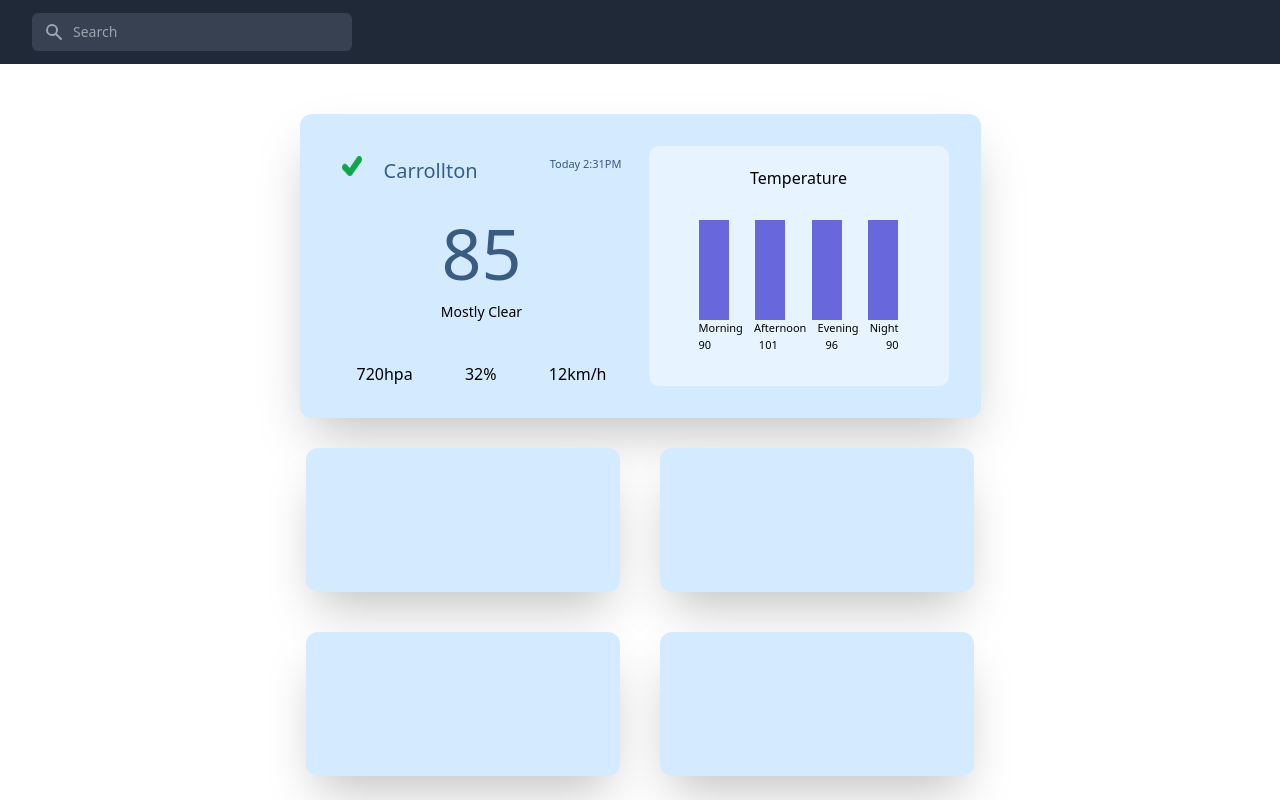
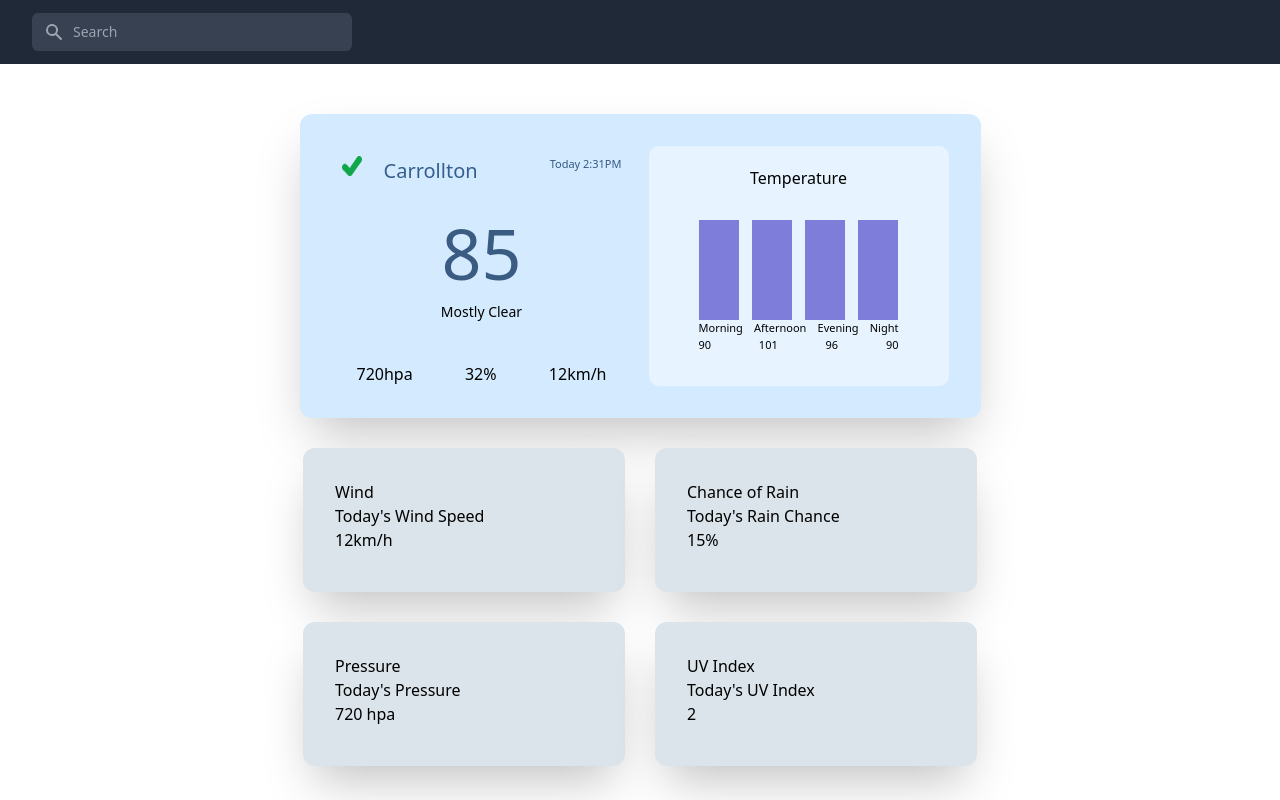
Before and after one commit to William-Kirk/JavaScriptProject, a website: page weather.html in a window 1280 px wide. Drawn offline with Linux system fonts and the light colour scheme.

Commit message:
I kinda finished the ui for the main section, but i have this weird feeling that i dont like it

```diff
--- a/resources/css/index.css
+++ b/resources/css/index.css
@@ -172,3 +172,34 @@ input:focus{
     width:700px;
     height:500px;
 }
+
+.mini-panel{
+    margin:15px;
+    border-radius:12px;
+    background-color:rgb(219, 228, 234);
+    position: relative;
+    display: flex;
+    align-items:center;
+    padding-left: 1rem;
+    padding-right: 1rem;
+    padding-top: 3.5rem;
+    padding-bottom:2rem;
+    --tw-shadow: 0 25px 50px -12px rgb(0 0 0 / 0.25);
+    --tw-shadow-colored: 0 25px 50px -12px var(--tw-shadow-color);
+    box-shadow: var(--tw-ring-offset-shadow, 0 0 #0000), var(--tw-ring-shadow, 0 0 #0000), var(--tw-shadow);
+    padding: 2rem/* 32px */;
+}
+
+.mini-panel-top{
+    margin-top: 30px;
+}
+
+.mini-panel-bottom{
+    margin-bottom:30px;
+}
+
+.temp-col{
+    background-color:rgb(126, 126, 218);
+    height: 100px;
+    width:40px;
+}
--- a/weather.html
+++ b/weather.html
@@ -68,16 +68,16 @@
               <div style="padding:30px 30px;">
                 <ul class="flex justify-between">
                   <li>
-                    <div style="width:30px; height: 100px; background-color:rgb(104, 104, 220);"></div>
+                    <div class="temp-col"></div>
                   </li>
                   <li>
-                    <div style="width:30px; height: 100px; background-color:rgb(104, 104, 220);"></div>
+                    <div class="temp-col"></div>
                   </li>
                   <li>
-                    <div style="width:30px; height: 100px; background-color:rgb(104, 104, 220);"></div>
+                    <div class="temp-col"></div>
                   </li>
                   <li>
-                    <div style="width:30px; height: 100px; background-color:rgb(104, 104, 220);"></div>
+                    <div class="temp-col"></div>
                   </li>
                 </ul>
                 <ul style="font-size: 11px;" class="flex justify-between">
@@ -100,37 +100,57 @@
     </div>
   </div>
 
-  <div style="padding-left:19px;" class="relative z-10" role="dialog" aria-modal="true">
+  <div class="relative z-10" role="dialog" aria-modal="true">
     <div class="flex items-stretch justify-center md:items-center min-h-full text-center md:px-2 lg:px-4">
-      <div style="margin:10px;border-radius:12px;background-color:rgb(212, 235, 255)"
-        class="relative flex items-center px-4 pt-14 pb-8 shadow-2xl sm:px-6 sm:pt-8 md:p-6 lg:p-8">
+      <div class="mini-panel mini-panel-top">
         <div style="margin: 0 auto;" class="flex">
-          <div style="width: 250px; height:80px;" class="">
+          <div style="width: 258px; height:80px;" class="flex">
+            <div style="text-align: start;">
+              <h1>Wind</h1>
+              <h1>Today's Wind Speed</h1>
+              <h1>12km/h</h1>
+            </div>
+
           </div>
         </div>
       </div>
-      <div style="margin:30px; border-radius:12px;background-color:rgb(212, 235, 255)"
-        class="relative flex items-center px-4 pt-14 pb-8 shadow-2xl sm:px-6 sm:pt-8 md:p-6 lg:p-8">
+      <div class="mini-panel mini-panel-top">
         <div style="margin: 0 auto;" class="flex">
-          <div style="width: 250px; height:80px;" class="">
+          <div style="width: 258px; height:80px;" class="flex">
+            <div style="text-align:start">
+              <h1>Chance of Rain</h1>
+              <h1>Today's Rain Chance</h1>
+              <h1>15%</h1>
+            </div>
+
           </div>
         </div>
       </div>
     </div>
   </div>
-  <div style="padding-left:19px;" class="relative z-10" role="dialog" aria-modal="true">
+  <div class="relative z-10" role="dialog" aria-modal="true">
     <div class="flex items-stretch justify-center md:items-center min-h-full text-center md:px-2 lg:px-4">
-      <div style="margin:10px;border-radius:12px;background-color:rgb(212, 235, 255)"
-        class="relative flex items-center px-4 pt-14 pb-8 shadow-2xl sm:px-6 sm:pt-8 md:p-6 lg:p-8">
+      <div class="mini-panel mini-panel-bottom">
         <div style="margin: 0 auto;" class="flex">
-          <div style="width: 250px; height:80px;" class="">
+          <div style="width: 258px; height:80px;" class="flex">
+            <div style="text-align: start;">
+              <h1>Pressure</h1>
+              <h1>Today's Pressure</h1>
+              <h1>720 hpa</h1>
+            </div>
+
           </div>
         </div>
       </div>
-      <div style="margin:0 30px;border-radius:12px;background-color:rgb(212, 235, 255)"
-        class="relative flex items-center px-4 pt-14 pb-8 shadow-2xl sm:px-6 sm:pt-8 md:p-6 lg:p-8">
+      <div class="mini-panel mini-panel-bottom">
         <div style="margin: 0 auto;" class="flex">
-          <div style="width: 250px; height:80px;" class="">
+          <div style="width: 258px; height:80px;" class="flex">
+            <div style="text-align:start">
+              <h1>UV Index</h1>
+              <h1>Today's UV Index</h1>
+              <h1>2</h1>
+            </div>
+
           </div>
         </div>
       </div>
```
